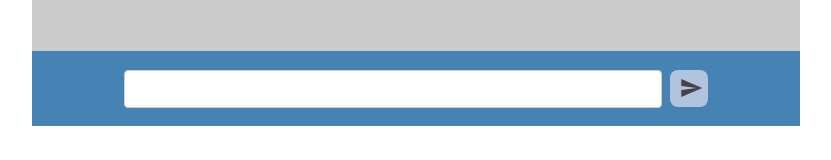
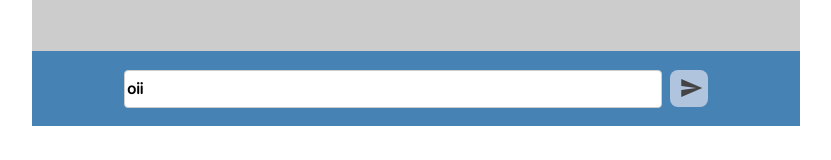
Before and after one commit to joaospj/react-chat, a React (Create React App) app: page / in a window 1280 px wide. Shown: the part 417-577 px from the top of the page, without its empty margins (224-1055 px from the left). Built offline with nearby package versions, Linux system fonts and the light colour scheme.

Commit message:
Created useInput Hook

```diff
--- a/src/chat/Chat.js
+++ b/src/chat/Chat.js
@@ -1,12 +1,21 @@
 import React, { useState } from "react";
 import "./Chat.css";
 import Message from "./Message";
+import { useInput } from "../hooks/useInput";
 
 function Chat() {
   const [messages, setMessages] = useState([
     { msg: "Hi there!", sender: false },
     { msg: "Hi there!", sender: true }
   ]);
+
+  const { value, setValue, reset } = useInput("oii");
+
+  function handleSubmit(e) {
+    e.preventDefault();
+    alert(value);
+    reset();
+  }
 
   return (
     <div>
@@ -18,12 +27,12 @@ function Chat() {
           })}
         </div>
         <div className="footer">
-          <div className="form">
-            <input type="text" />
+          <form onSubmit={handleSubmit} className="form">
+            <input name="msg" type="text" onChange={setValue} value={value} />
             <div>
               <i className="material-icons">send</i>
             </div>
-          </div>
+          </form>
         </div>
       </div>
     </div>
--- /dev/null
+++ b/src/hooks/useInput.js
@@ -0,0 +1,11 @@
+import { useState } from "react";
+
+export const useInput = initialValue => {
+  const [value, setValue] = useState(initialValue);
+
+  return {
+    value,
+    setValue: e => setValue(e.target.value),
+    reset: () => setValue("")
+  };
+};
```
